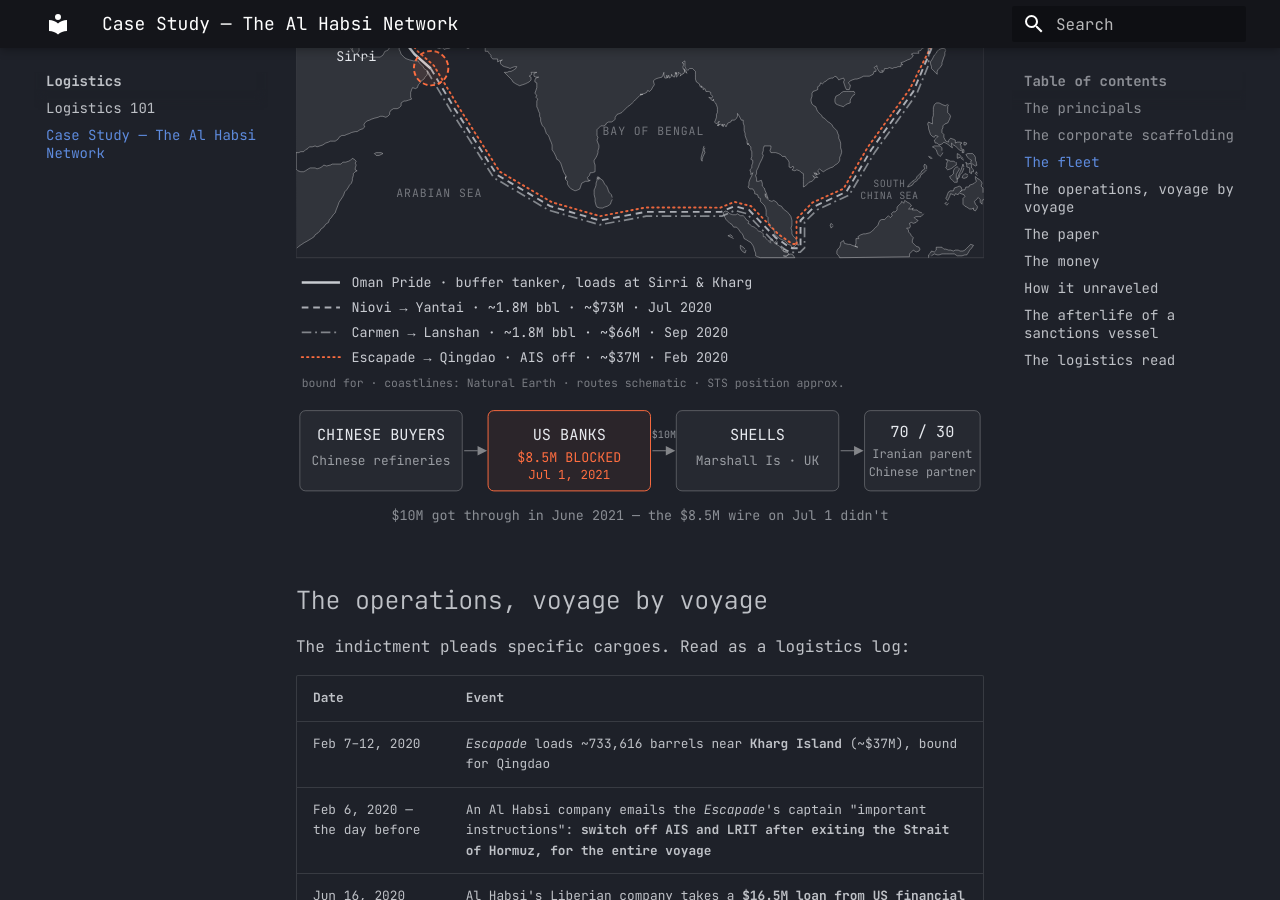
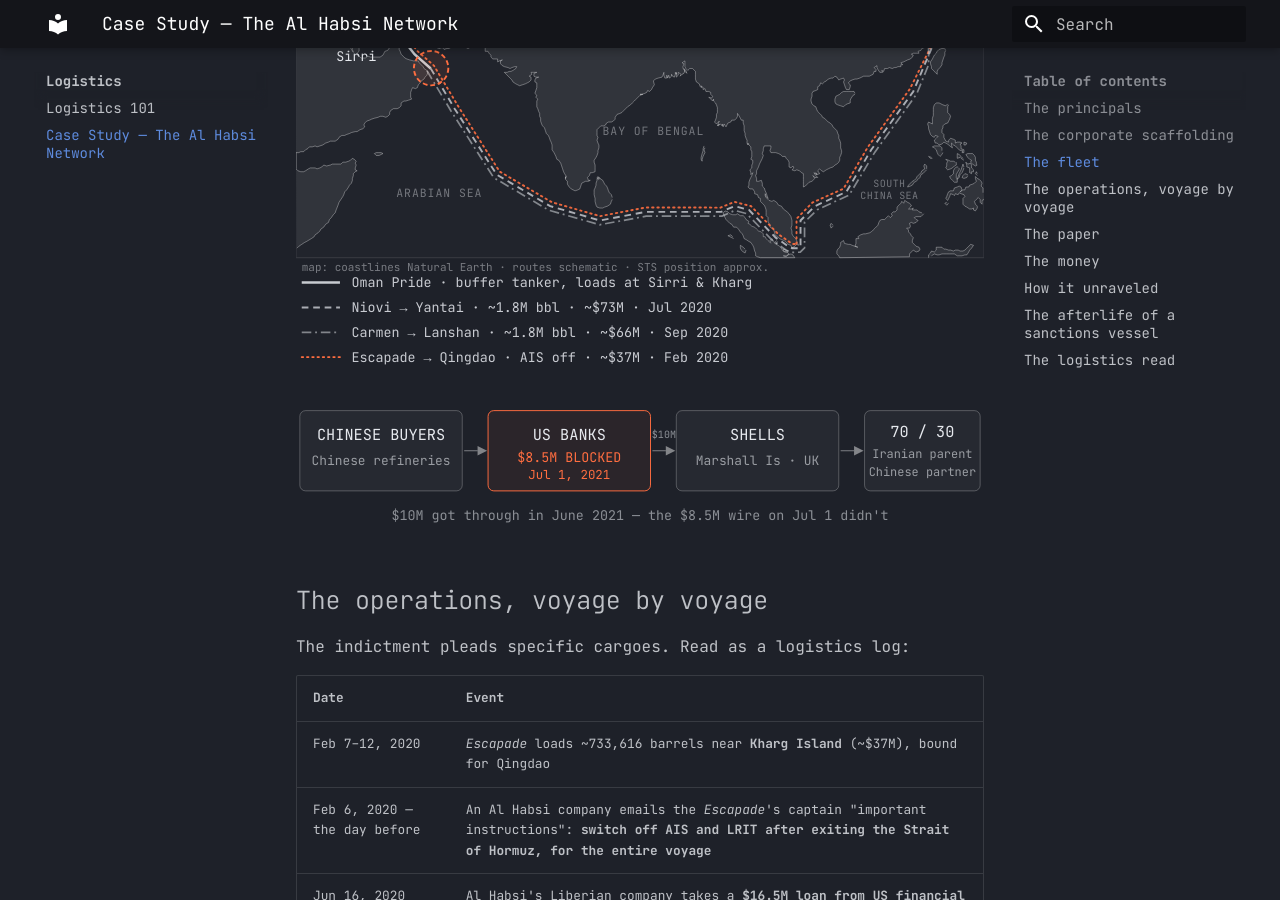
Before and after one commit to BlackHillsBxNord/blog, an MkDocs documentation site: the page built from docs/logistics/case-al-habsi-iranian-oil.md, in a window 1280 px wide and 900 px high, scrolled down 3154 px. Built offline with MkDocs 1.6.1 and Material for MkDocs 9.7.7, drawn with Linux system fonts in a browser that asks for light colours.

Commit message:
content: map credit line moved under map frame, dead footnote removed
Co-Authored-By: Claude Code <noreply@anthropic.com>

```diff
--- a/docs/logistics/case-al-habsi-iranian-oil.md
+++ b/docs/logistics/case-al-habsi-iranian-oil.md
@@ -134,7 +134,7 @@ The buyer's ships never touch Iran. The buffer ship does — and the handoff hap
       <text x="58" y="449">Carmen → Lanshan · ~1.8M bbl · ~$66M · Sep 2020</text>
       <line x1="6" y1="470" x2="46" y2="470" stroke="#ff6e40" stroke-width="2" stroke-dasharray="1.5 4" stroke-linecap="round"/>
       <text x="58" y="475">Escapade → Qingdao · AIS off · ~$37M · Feb 2020</text>
-      <text x="6" y="501" fill="rgba(230,233,238,0.45)" font-size="12">bound for · coastlines: Natural Earth · routes schematic · STS position approx.</text>
+      <text x="6" y="380" fill="rgba(230,233,238,0.45)" font-size="11.5">map: coastlines Natural Earth · routes schematic · STS position approx.</text>
     </g>
     <g text-anchor="middle">
       <rect x="4" y="526" width="170" height="84" rx="6" fill="rgba(255,255,255,0.04)" stroke="rgba(255,255,255,0.25)"/>
```
Also changed, not shown: case-map.svg.
